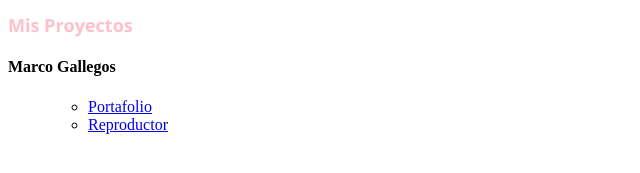
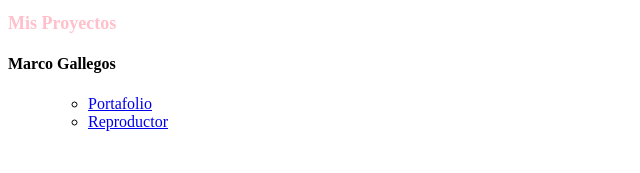
Before and after one commit to RoyalMasterDevs/proyecto_marcogll1, a plain HTML site: page index.html in a window 1280 px wide. Shown: the part 215-388 px from the top of the page, 0-640 px from the left. Drawn offline with nearby package versions, Linux system fonts and the light colour scheme.

```diff
--- a/css/style.css
+++ b/css/style.css
@@ -2,6 +2,6 @@
 
 h1 {
     color: pink;
-    font-family: Open Sans;
+    font-family: OpenSans;
     font-size: large;
 }
```
Also changed, not shown: img/patron-diseño.png (added), img/portafolio-desktop.png (added), img/portafolio-phone.png (added), 1 other file.
